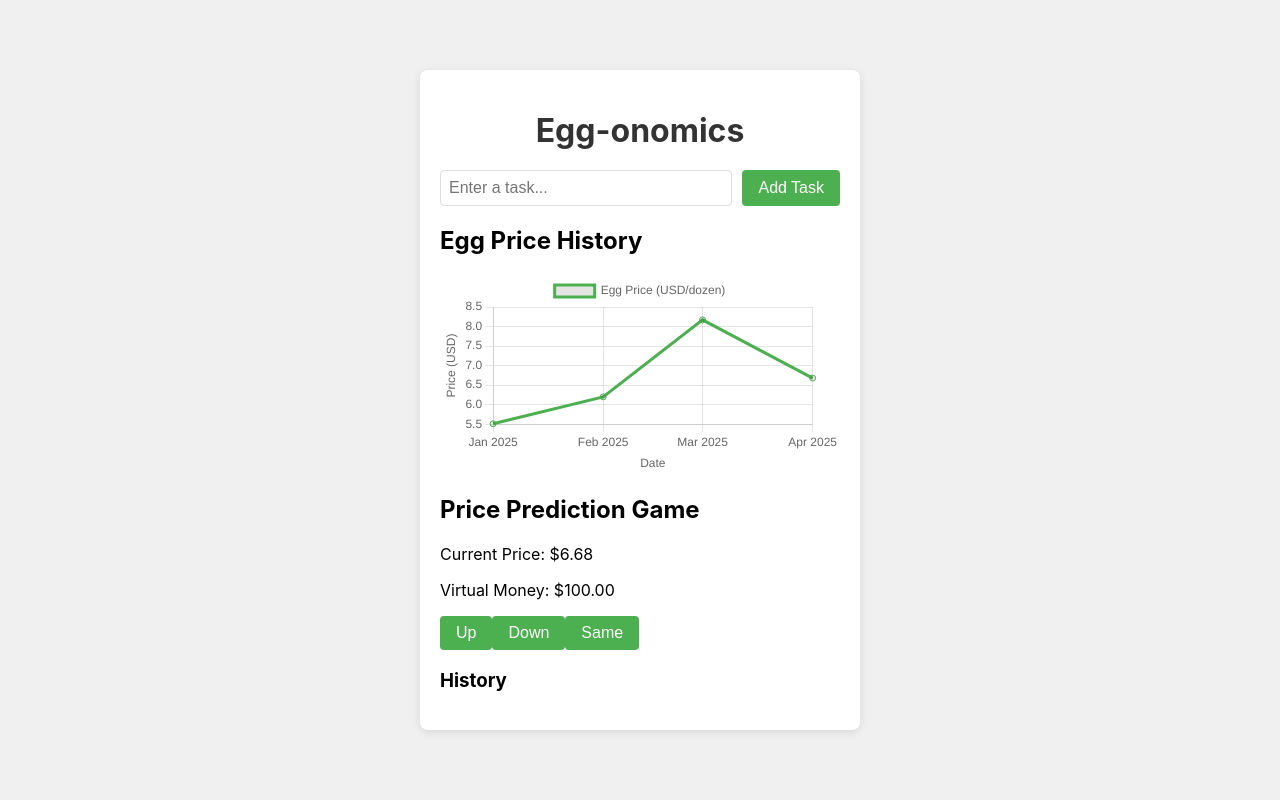
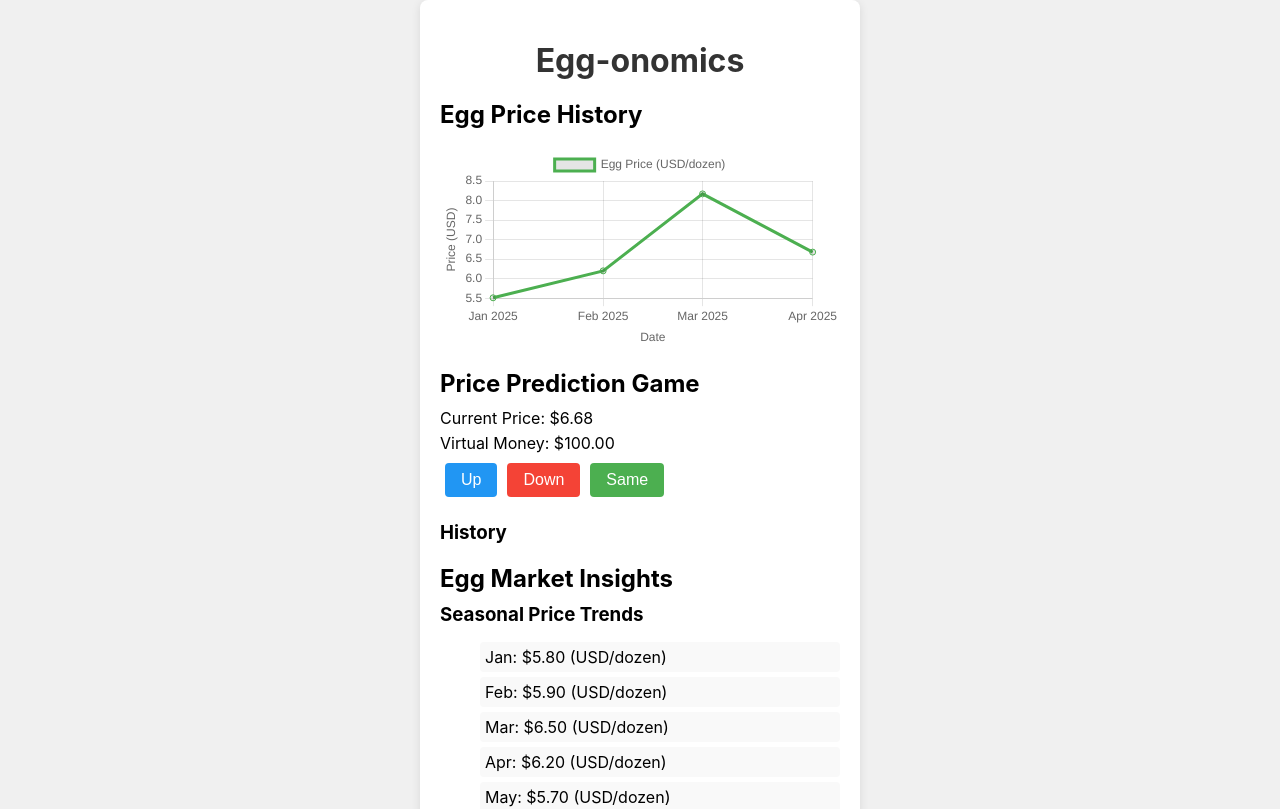
Before and after one commit to swak/egg-economics, a React (Create React App) app: page / in a window 1280 px wide. Shown: the top 809 px of the page. Built offline with nearby package versions, Linux system fonts and the light colour scheme.

Commit message:
added EggMarketInsights component.

```diff
--- a/src/App.css
+++ b/src/App.css
@@ -64,3 +64,75 @@ li {
   margin-bottom: 8px;
   border-radius: 4px;
 }
+
+/* Price Prediction Game */
+.price-prediction-game {
+  margin-top: 20px;
+}
+
+.price-prediction-game h2 {
+  margin-bottom: 10px;
+}
+
+.price-prediction-game p {
+  margin: 5px 0;
+}
+
+.price-prediction-game button {
+  margin: 5px;
+  padding: 8px 16px;
+  font-size: 16px;
+  border: none;
+  border-radius: 4px;
+  cursor: pointer;
+}
+
+.price-prediction-game button:nth-child(1) {
+  background-color: #2196F3; /* Up button: Blue */
+  color: white;
+}
+
+.price-prediction-game button:nth-child(2) {
+  background-color: #F44336; /* Down button: Red */
+  color: white;
+}
+
+.price-prediction-game button:nth-child(3) {
+  background-color: #4CAF50; /* Same button: Green */
+  color: white;
+}
+
+.price-prediction-game ul {
+  margin-top: 10px;
+}
+
+.price-prediction-game li {
+  padding: 5px;
+  background-color: #f9f9f9;
+  margin-bottom: 5px;
+  border-radius: 4px;
+}
+
+/* Market Insights */
+.market-insights {
+  margin-top: 20px;
+}
+
+.market-insights h2 {
+  margin-bottom: 10px;
+}
+
+.market-insights h3 {
+  margin: 10px 0 5px;
+}
+
+.market-insights ul {
+  margin-bottom: 10px;
+}
+
+.market-insights li {
+  padding: 5px;
+  background-color: #f9f9f9;
+  margin-bottom: 5px;
+  border-radius: 4px;
+}
--- a/src/App.tsx
+++ b/src/App.tsx
@@ -1,40 +1,17 @@
-import React, { useState } from 'react';
+import React from 'react';
 import './App.css';
 import EggPriceChart from './components/EggPriceChart';
 import PricePredictionGame from './components/PricePredictionGame';
+import EggMarketInsights from './components/EggMarketInsights';
 
 function App() {
-  const [task, setTask] = useState<string>('');
-  const [tasks, setTasks] = useState<string[]>([]);
-
-  const addTask = () => {
-    if (task.trim() !== '') {
-      setTasks([...tasks, task]);
-      setTask('');
-    }
-  };
-
   return (
     <div className="app">
       <div className="container">
         <h1>Egg-onomics</h1>
-        <div className="input-section">
-          <input
-            type="text"
-            value={task}
-            onChange={(e) => setTask(e.target.value)}
-            onKeyPress={(e) => e.key === 'Enter' && addTask()}
-            placeholder="Enter a task..."
-          />
-          <button onClick={addTask}>Add Task</button>
-        </div>
-        <ul>
-          {tasks.map((task, index) => (
-            <li key={index}>{task}</li>
-          ))}
-        </ul>
         <EggPriceChart />
         <PricePredictionGame />
+        <EggMarketInsights />
       </div>
     </div>
   );
--- /dev/null
+++ b/src/components/EggMarketInsights.tsx
@@ -0,0 +1,39 @@
+import React from 'react';
+
+const EggMarketInsights: React.FC = () => {
+  // Mock seasonal trend data (average price per month across years)
+  const seasonalTrends = [
+    { month: 'Jan', avgPrice: 5.80 },
+    { month: 'Feb', avgPrice: 5.90 },
+    { month: 'Mar', avgPrice: 6.50 },
+    { month: 'Apr', avgPrice: 6.20 },
+    { month: 'May', avgPrice: 5.70 },
+    { month: 'Jun', avgPrice: 5.50 },
+    { month: 'Jul', avgPrice: 5.60 },
+    { month: 'Aug', avgPrice: 5.80 },
+    { month: 'Sep', avgPrice: 6.00 },
+    { month: 'Oct', avgPrice: 6.30 },
+    { month: 'Nov', avgPrice: 6.70 },
+    { month: 'Dec', avgPrice: 6.90 },
+  ];
+
+  return (
+    <div className="market-insights">
+      <h2>Egg Market Insights</h2>
+      <h3>Seasonal Price Trends</h3>
+      <ul>
+        {seasonalTrends.map((trend, index) => (
+          <li key={index}>
+            {trend.month}: ${trend.avgPrice.toFixed(2)} (USD/dozen)
+          </li>
+        ))}
+      </ul>
+      <h3>Factors Affecting Egg Prices</h3>
+      <p>
+        <strong>Production Costs:</strong> Feed prices for hens have risen 15% in 2025, driving egg prices up, especially in Q1.
+      </p>
+    </div>
+  );
+};
+
+export default EggMarketInsights;
--- a/src/components/PricePredictionGame.tsx
+++ b/src/components/PricePredictionGame.tsx
@@ -3,12 +3,11 @@ import { APIService, EggPrice } from '../services/APIService';
 
 const PricePredictionGame: React.FC = () => {
   const [currentPrice, setCurrentPrice] = useState<number>(0);
-  const [virtualMoney, setVirtualMoney] = useState<number>(100); // Start with $100
-  const [history, setHistory] = useState<string[]>([]); // Track predictions and outcomes
-  const [nextPrice, setNextPrice] = useState<number | null>(null); // Simulate next price
+  const [virtualMoney, setVirtualMoney] = useState<number>(100);
+  const [history, setHistory] = useState<string[]>([]);
+  const [nextPrice, setNextPrice] = useState<number | null>(null);
 
   useEffect(() => {
-    // Set initial price from mock data (last value: $6.68)
     APIService.getEggPrices().then((data) => {
       setCurrentPrice(data[data.length - 1].price);
     });
@@ -17,31 +16,27 @@ const PricePredictionGame: React.FC = () => {
   const predictPrice = (direction: 'up' | 'down' | 'same') => {
     if (!currentPrice) return;
 
-    // Simulate next price (random variation ±10% with a chance to stay same)
-    const variation = (Math.random() - 0.5) * 0.2 * currentPrice; // ±10% variation
+    const variation = (Math.random() - 0.5) * 0.2 * currentPrice;
     const newPrice = currentPrice + variation;
     const actualDirection =
       Math.abs(variation) < 0.05 * currentPrice ? 'same' :
       variation > 0 ? 'up' : 'down';
     setNextPrice(newPrice);
-
-    // Update current price for next round
     setCurrentPrice(newPrice);
 
-    // Check prediction and update money
     let moneyChange = 0;
     if (direction === actualDirection) {
-      moneyChange = 10; // Gain $10 for correct prediction
-      setHistory([...history, `${direction} (Correct) - +$10`]);
+      moneyChange = 10;
+      setHistory([...history, `${direction} (Correct) - +$${moneyChange}`]);
     } else {
-      moneyChange = -5; // Lose $5 for wrong prediction
-      setHistory([...history, `${direction} (Wrong) - -$5`]);
+      moneyChange = -5;
+      setHistory([...history, `${direction} (Wrong) - -$${Math.abs(moneyChange)}`]);
     }
-    setVirtualMoney(Math.max(0, virtualMoney + moneyChange)); // Don’t go below $0
+    setVirtualMoney(Math.max(0, virtualMoney + moneyChange));
   };
 
   return (
-    <div>
+    <div className="price-prediction-game">
       <h2>Price Prediction Game</h2>
       <p>Current Price: ${currentPrice.toFixed(2)}</p>
       <p>Virtual Money: ${virtualMoney.toFixed(2)}</p>
```
